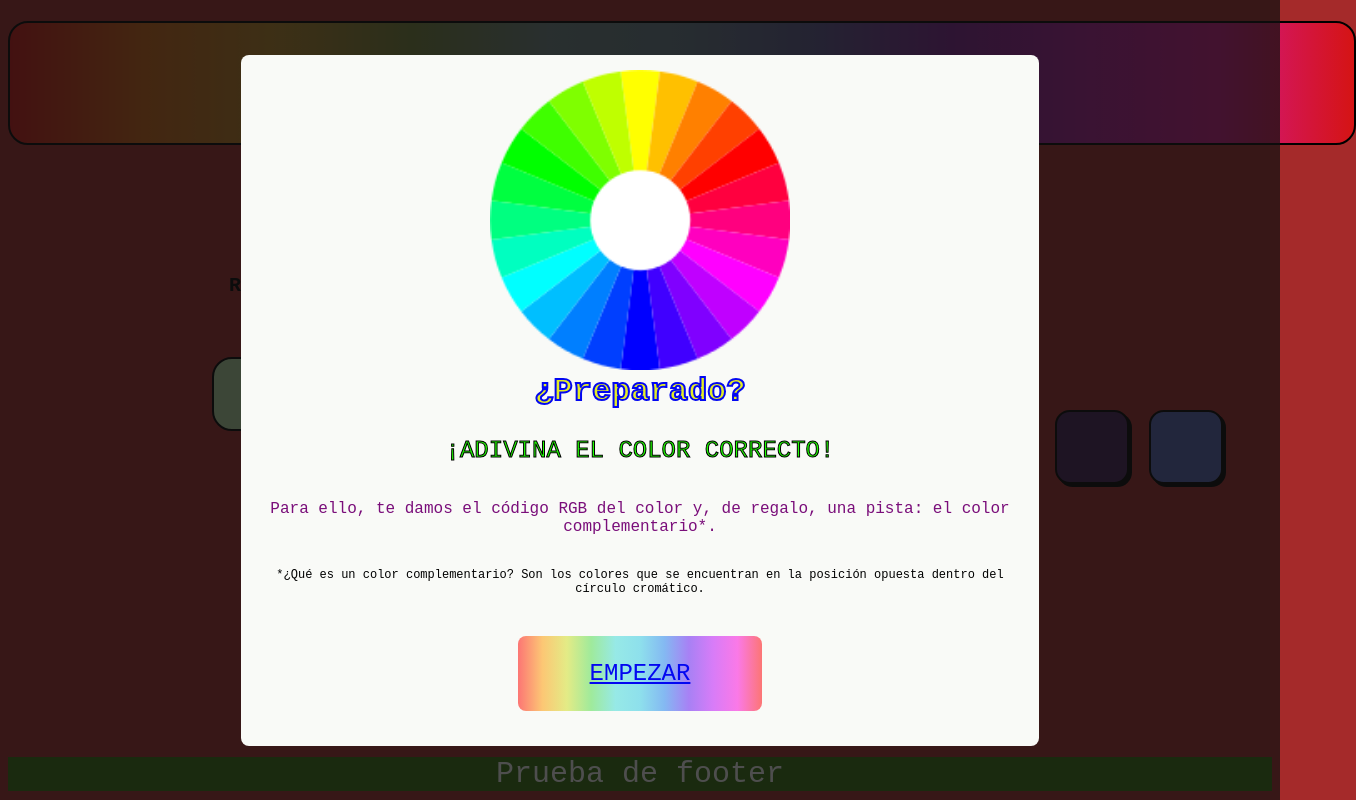
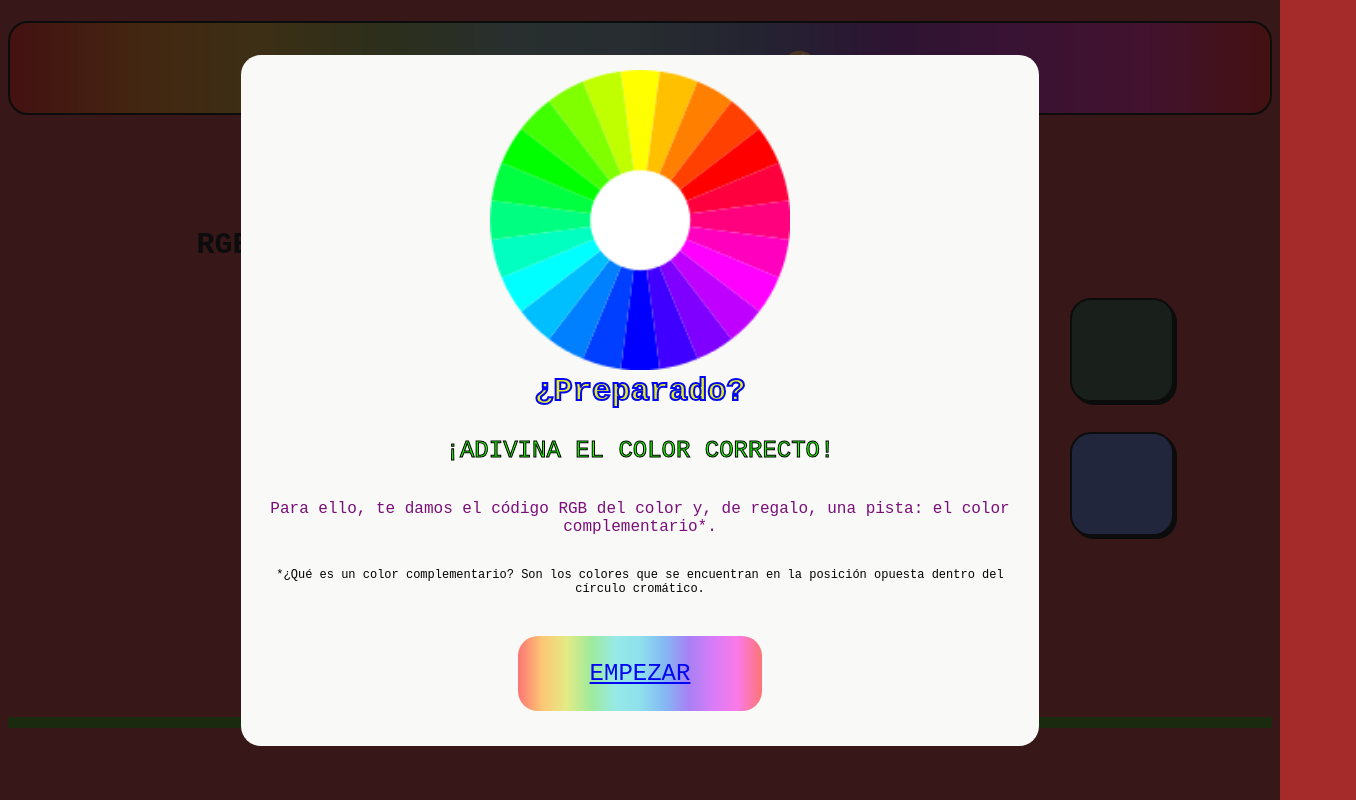
Before and after one commit to AntGom/JuegosColores, a plain HTML site: page tablero.html in a window 1280 px wide. Shown: the whole page, 1356 px wide, since content can reach past the window. Drawn offline with Linux system fonts and the light colour scheme; a web font is replaced by a local one.

Commit message:
CasiAcabadoCSS

```diff
--- a/styles/tablero.css
+++ b/styles/tablero.css
@@ -9,9 +9,9 @@
 }
 
 body{
-  background-color: lightgrey;
+  background-color: lightgray;
   font-family: "Madimi One", monospace;
-  height: 100px;
+/*height: 100px;*/
 }
 
 /* PRIMER MODAL DE BIENVENIDA */
@@ -23,6 +23,7 @@ body{
   right: 0;
   background: #111111bd;
   display: flex;
+  align-items: stretch;
   opacity: 1;
 /* pointer-events: none; */
 }
@@ -32,8 +33,11 @@ body{
   min-width: 60%;
   max-width: 300px;
   background-color: #f9faf7;
-  border-radius: 8px;
+  border-radius: 20px;
   padding: 15px;
+  display: flex;
+  justify-content: center;
+  align-items: center;
   display: grid;
   place-items: center;
   text-align: center;
@@ -89,7 +93,7 @@ body{
   );
   padding: 1em 3em;
   border: none;
-  border-radius: 8px;
+  border-radius: 20px;
   cursor: pointer;
   color: #0307f1;
   font-size: 1.5rem;
@@ -105,7 +109,6 @@ body{
 /* FIN DEL PRIMER MODAL */
 
 h1 {
-  color: black;
   background:  linear-gradient(
       90deg,
       rgba(255, 0, 0, 0.53) 0%,
@@ -120,16 +123,17 @@ h1 {
       rgba(251, 7, 217, 0.53) 90%,
       rgba(255, 0, 0, 0.53) 100%
   );
+  color: black;
   text-align: center;
-  padding: 40px;
+  padding: 30px;
+  max-height: 30px;
+  min-width: 158px;
   border: solid 2px;
   border-radius: 20px;
-  width: 100%;
   display: flex;
   flex-direction: column;
+  justify-content: center;
   align-items: center;
-  grid-area: h1;
-
 }
 
 .contenedor {
@@ -146,62 +150,31 @@ h1 {
   width: 50%;
 }
 .codigo-color {
-  font-size: 20px;
+  font-size: 30px;
   font-weight: bolder;
-  margin-bottom: 50px;
-  text-align: start;
+  margin: 0px 10px 30px 35px;
 }
 
 .caja-color-complementario {
-  width: 200px;
-  height: 70px;
-  margin:   10px 10px 0px 0px;
+  width: 150px;
+  height: 60px;
+  margin: 0px 10px 30px 30px;
   border: solid 2px;
   border-radius: 20px;
+  box-shadow: 3px 3px 0px black;
   display: flex;
   justify-content: center;
   align-items: center;
-
 }
 
 .puntuacion {
   display: flex;
   flex-direction: column;
   justify-content: center;
-  align-items: start;
+  align-items: center;
+  margin: 0px 10px 30px 35px;
 }
 
-#derecha {
-  margin:  10px;
-  cursor: pointer;
-  width: 50%;
-  float: right;
-}
-
-.cajas-color {
-  display: flex;
-  justify-content: center;
-  flex-wrap: wrap;
-}
-
-.caja-color {
-  width: 70px;
-  height: 70px;
-  margin:  10px;
-  cursor: pointer;
-  border: solid 2px;
-  border-radius: 20%;
-  box-shadow: 3px 3px 0px black;
-}
-
-
-footer {
-  text-align: center;
-  color: white;
-  font-size: 30px;
-  background-color: rgba(26, 135, 7, 0.8);
-  margin-top: 20px;
-}
 
 /*----------- Botón Reiniciar------------- */
 #btnReinicio{
@@ -209,7 +182,7 @@ footer {
   height: 40px;
   border: solid 2px black;
   box-shadow: 3px 3px 0ch black;
-  border-radius: 5%;
+  border-radius: 15px;
   cursor: pointer;
   font-weight: bold;
   font-size: 20px;
@@ -231,12 +204,17 @@ footer {
   margin: 15% auto;
   padding: 20px;
   border: 2px solid black;
+  border-radius: 20px;
   width: 80%;
   height: 18%;
   max-width: 400px;
   position: relative;
   text-align: center;
 }
+
+.contenido > p{
+  font-weight: bold;
+  }
 
 .reinicio {
   color: black;
@@ -248,7 +226,7 @@ footer {
   width: 90px;
   height: 25px;
   border: solid 1px;
-  border-radius: 5%;
+  border-radius: 10px;
   box-shadow: 3px 3px 0px black;
   display: flex;
   justify-content: center;
@@ -266,17 +244,49 @@ cursor: pointer;
 width: 90px;
 height: 25px;
 border: solid 1px;
-border-radius: 5%;
+border-radius: 10px;
 box-shadow: 3px 3px 0px black;
 display: flex;
 justify-content: center;
 align-content: center;
 align-items: center;
 }
+/*---------FIN Botón Reiniciar----------- */
 
-.contenido > p{
-font-weight: bold;
+#derecha {
+  margin: 10px;
+  cursor: pointer;
+  width: 50%;
+  float: right;
 }
+
+.cajas-color {
+  display: flex;
+  justify-content: center;
+  flex-wrap: wrap;
+  align-content: center;
+  flex-direction: column;
+}
+
+.caja-color {
+  width: 60px;
+  height: 60px;
+  margin:  5px 0px 5px 30px;
+  cursor: pointer;
+  border: solid 2px;
+  border-radius: 20%;
+  box-shadow: 3px 3px 0px black;
+}
+
+
+footer {
+  text-align: center;
+  color: white;
+  font-size: 10px;
+  background-color: rgba(26, 135, 7, 0.8);
+  margin-top: 20px;
+}
+
 
 /* Estilos para dispositivos móviles */
 @media screen and (max-width: 600px) {
@@ -294,6 +304,18 @@ font-weight: bold;
   .modalContenedor {
     width: 70%;
   }
+
+  .cajas-color {
+    flex-direction: initial ;
+    display: grid;
+    grid-template-columns: repeat(2, 1fr);
+  }
+
+  .caja-color {
+    width: 80px;
+    height: 80px;
+    margin: 15px;
+  }
 }
 
 /* Estilos para ordenadores */
@@ -305,4 +327,16 @@ font-weight: bold;
   .modalContenedor {
     width: 50%;
   }
+
+  .cajas-color {
+    flex-direction: initial ;
+    display: grid;
+    grid-template-columns: repeat(3, 1fr);
+  }
+
+  .caja-color {
+    width: 100px;
+    height: 100px;
+    margin: 15px;
+  }
 }
--- a/tablero.html
+++ b/tablero.html
@@ -33,30 +33,33 @@
 <!-- FIN DEL MODAL -->
 
     <main class="contenedor">
+
       <section id="izquierda">
 
         <article id="codigo-color" class="codigo-color"></article>
+
         <article id="puntuacion" class="puntuacion">
           <h3>ACIERTOS: <span id="correctos">0</span></h3>
           <h3>FALLOS: <span id="incorrectos">0</span></h3>
           <button id="btnReinicio">REINICIAR</button>
           <div id="miVentana" class="ventana-emergente">
             <div class="contenido">
-                <p>¿ Qué quieres hacer ?</p>
+                <p>¿ QUÉ QUIERES HACER ?</p>
                 <span class="reinicio"> Reiniciar</span>
                 <span class="continuar">Continuar </span>
             </div>
           </div>
         </article>
+      </section>
 
-      </section>
       <section id="derecha">
         <article id="cajas-color" class="cajas-color"></article>
       </section>
+
     </main>
 
     <footer>
-      <p>Prueba de footer</p>
+      <p>Derechos de Autor: Grupo 2 de Proyectos en Hack a Boss 2024</p>
     </footer>
 
     <script type="module" src="./js/tablero.js"></script>
```
